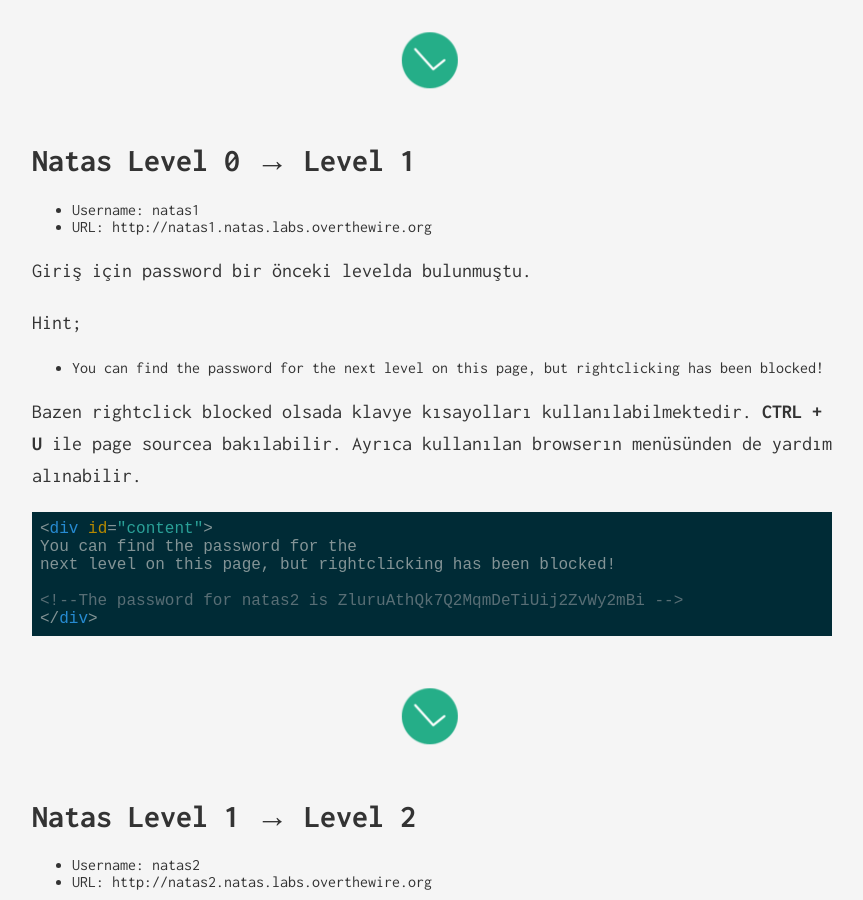
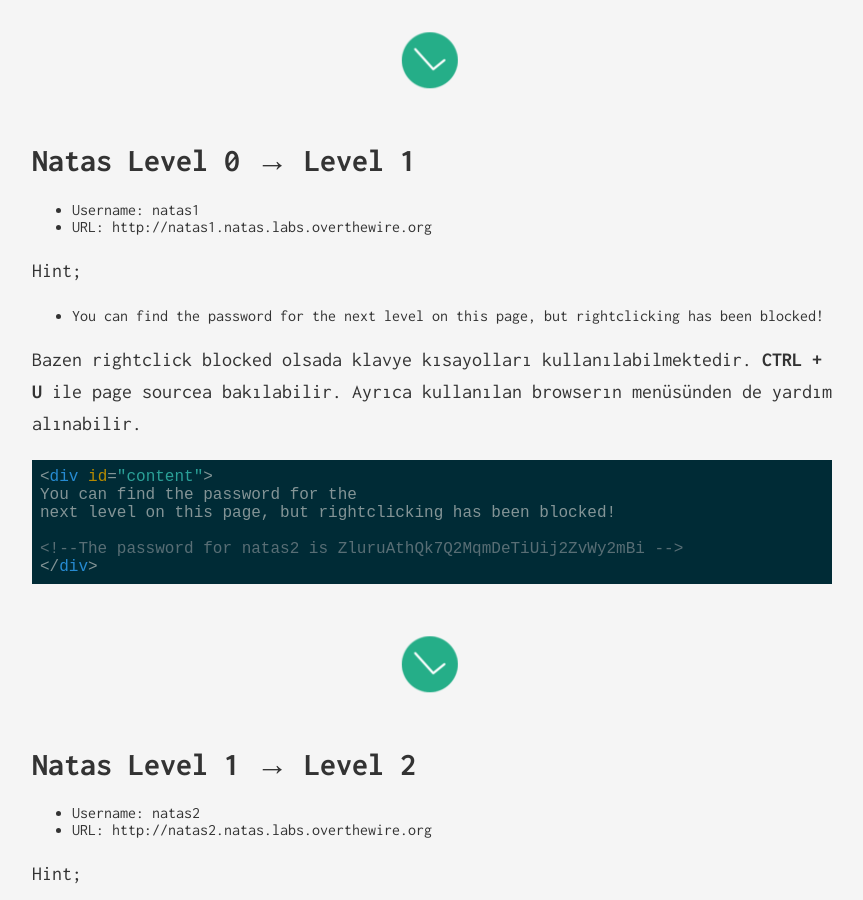
Before and after one commit to JohnGkmn/JohnGkmn.github.io, a Jekyll site: the page built from _posts/2019-11-05-natas.markdown, in a window 1280 px wide and 900 px high, scrolled down 1050 px. Shown: the whole window, without its empty margins (208-1071 px from the left). Built offline with Jekyll 4.4.1, drawn with Linux system fonts in a browser that asks for light colours.

Commit message:
Update 2019-11-05-natas.markdown

```diff
--- a/_posts/2019-11-05-natas.markdown
+++ b/_posts/2019-11-05-natas.markdown
@@ -44,8 +44,6 @@
 
 + Username: natas1
 + URL:      http://natas1.natas.labs.overthewire.org
-
-Giriş için password bir önceki levelda bulunmuştu.
 
 Hint;
 - You can find the password for the next level on this page, but rightclicking has been blocked!
@@ -163,7 +161,6 @@
 ======
 
 + Username: natas5
-
 + URL:      http://natas5.natas.labs.overthewire.org
 
 Burp içeriğinde,
```
